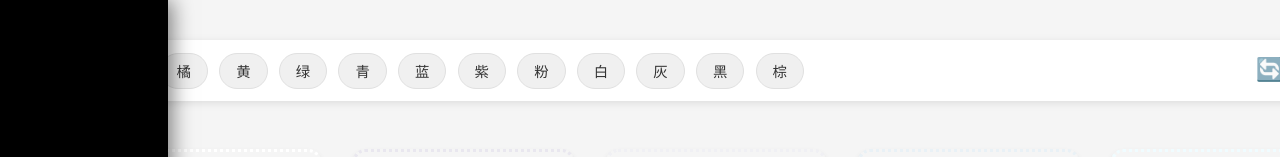
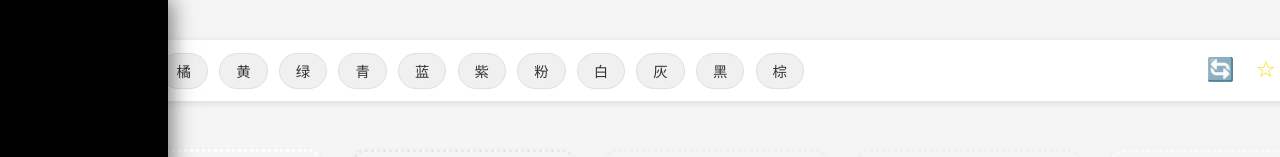
Before and after one commit to PrismCC/Pallete, a Vue app: page / in a window 1280 px wide. Shown: the top 157 px of the page. Built offline with nearby package versions, Linux system fonts and the light colour scheme.

Commit message:
自定义颜色功能

```diff
--- /dev/null
+++ b/src/components/AddCustomColor.vue
@@ -0,0 +1,240 @@
+<template>
+  <div v-if="show" class="modal-overlay" @click.self="close">
+    <div class="add-color-modal">
+      <h2>添加自定义颜色</h2>
+      <div class="form-group">
+        <label>颜色名称</label>
+        <input v-model="customColor.name" type="text" placeholder="输入颜色名称">
+      </div>
+      <div class="form-group">
+        <label>HEX 值</label>
+        <div class="color-input">
+          <input
+              v-model="customColor.hex"
+              type="text"
+              placeholder="#FFFFFF"
+              :style="{ backgroundColor: validHexColor }"
+          >
+          <input
+              v-model="customColor.hex"
+              type="color"
+              class="color-picker"
+          >
+        </div>
+      </div>
+      <div class="form-group">
+        <label>选择标签</label>
+        <div class="tags-container">
+          <span
+              v-for="tag in tagOrder"
+              :key="tag"
+              class="tag"
+              :style="{
+              backgroundColor: selectedTags.includes(tag) ? tagColors[tag] : '#f0f0f0',
+              border: selectedTags.includes(tag) ? '1px solid #7f7f7f' : '1px solid #e0e0e0'
+            }"
+              @click="toggleTag(tag)"
+          >
+            {{ tag }}
+          </span>
+        </div>
+      </div>
+      <div class="form-actions">
+        <button class="cancel" @click="close">取消</button>
+        <button class="confirm" @click="saveColor" :disabled="!isFormValid">添加</button>
+      </div>
+    </div>
+  </div>
+</template>
+
+<script setup>
+import { ref, computed } from 'vue'
+
+const props = defineProps({
+  show: Boolean,
+  tagOrder: Array,
+  tagColors: Object
+})
+
+const emit = defineEmits(['close', 'save'])
+
+const customColor = ref({
+  name: '',
+  hex: '',
+  tags: []
+})
+
+const selectedTags = ref([])
+
+const validHexColor = computed(() => {
+  const hexRegex = /^#([A-Fa-f0-9]{6}|[A-Fa-f0-9]{3})$/
+  return hexRegex.test(customColor.value.hex) ? customColor.value.hex : '#ffffff'
+})
+
+const isFormValid = computed(() => {
+  return customColor.value.name.trim() &&
+      /^#([A-Fa-f0-9]{6}|[A-Fa-f0-9]{3})$/.test(customColor.value.hex) &&
+      selectedTags.value.length > 0
+})
+
+const toggleTag = (tag) => {
+  const index = selectedTags.value.indexOf(tag)
+  if (index === -1) {
+    selectedTags.value.push(tag)
+  } else {
+    selectedTags.value.splice(index, 1)
+  }
+}
+
+const saveColor = () => {
+  // 确保HEX值格式正确
+  let hex = customColor.value.hex
+  if (hex.length === 4) { // 如 #fff
+    hex = '#' + hex[1] + hex[1] + hex[2] + hex[2] + hex[3] + hex[3]
+  }
+
+  // 将HEX转换为RGB
+  const r = parseInt(hex.substr(1, 2), 16)
+  const g = parseInt(hex.substr(3, 2), 16)
+  const b = parseInt(hex.substr(5, 2), 16)
+
+  const newColor = {
+    ...customColor.value,
+    hex: hex.toUpperCase(),
+    r,
+    g,
+    b,
+    tags: [...selectedTags.value],
+    custom: true // 标记为自定义颜色
+  }
+
+  emit('save', newColor)
+  resetForm()
+  close()
+}
+
+const resetForm = () => {
+  customColor.value = { name: '', hex: '', tags: [] }
+  selectedTags.value = []
+}
+
+const close = () => {
+  emit('close')
+  resetForm()
+}
+</script>
+
+<style scoped>
+.modal-overlay {
+  position: fixed;
+  top: 0;
+  left: 0;
+  width: 100%;
+  height: 100%;
+  background: rgba(0, 0, 0, 0.5);
+  display: flex;
+  justify-content: center;
+  align-items: center;
+  z-index: 2000;
+}
+
+.add-color-modal {
+  background: white;
+  border-radius: 12px;
+  padding: 2rem;
+  width: 100%;
+  max-width: 500px;
+  box-shadow: 0 8px 32px rgba(0, 0, 0, 0.3);
+}
+
+h2 {
+  margin-top: 0;
+  color: #333;
+}
+
+.form-group {
+  margin-bottom: 1.5rem;
+}
+
+label {
+  display: block;
+  margin-bottom: 0.5rem;
+  font-weight: 600;
+  color: #555;
+}
+
+input[type="text"] {
+  width: 100%;
+  padding: 10px;
+  border: 1px solid #ddd;
+  border-radius: 6px;
+  font-size: 1rem;
+  box-sizing: border-box;
+}
+
+.color-input {
+  display: flex;
+  align-items: center;
+  gap: 10px;
+}
+
+.color-picker {
+  height: 42px;
+  width: 50px;
+  padding: 0;
+  border: none;
+  cursor: pointer;
+}
+
+.tags-container {
+  display: flex;
+  flex-wrap: wrap;
+  gap: 8px;
+  margin-top: 0.5rem;
+}
+
+.tag {
+  padding: 0.4rem 0.8rem;
+  border-radius: 16px;
+  font-size: 0.85rem;
+  cursor: pointer;
+  transition: all 0.2s;
+}
+
+.form-actions {
+  display: flex;
+  justify-content: flex-end;
+  gap: 1rem;
+}
+
+button {
+  padding: 0.6rem 1.2rem;
+  border: none;
+  border-radius: 6px;
+  font-size: 1rem;
+  cursor: pointer;
+  transition: background-color 0.2s;
+}
+
+button.cancel {
+  background-color: #f5f5f5;
+}
+
+button.cancel:hover {
+  background-color: #e0e0e0;
+}
+
+button.confirm {
+  background-color: #4a9dff;
+  color: white;
+}
+
+button.confirm:hover {
+  background-color: #3a8def;
+}
+
+button.confirm:disabled {
+  background-color: #cccccc;
+  cursor: not-allowed;
+}
+</style>
--- a/src/components/ColorDetail.vue
+++ b/src/components/ColorDetail.vue
@@ -6,12 +6,23 @@
           class="color-pane"
           :style="{ backgroundColor: color.hex, boxShadow: `inset 0 0 12px ${insetShadowColor}` }"
       ></div>
-
       <!-- 右侧信息展示区域 -->
       <div class="info-pane">
-        <button class="favorite-btn" @click.stop="toggleFavorite(color.name)">
-          <span :class="['star', { 'filled': isFavorite }]">{{ isFavorite ? '★' : '☆' }}</span>
-        </button>
+        <div class="top-buttons">
+          <button class="favorite-btn" @click.stop="toggleFavorite(color.name)">
+            <span :class="['star', { 'filled': isFavorite }]">{{ isFavorite ? '★' : '☆' }}</span>
+          </button>
+
+          <!-- 添加的垃圾桶按钮 -->
+          <button
+              v-if="color.custom"
+              class="delete-btn"
+              @click.stop="confirmDelete"
+          >
+            🗑️
+          </button>
+        </div>
+
         <h2>{{ color.name }}</h2>
         <div class="info-item">
           <span class="label">HEX:</span>
@@ -47,15 +58,15 @@
     </div>
   </div>
 </template>
-
 <script setup>
 import {computed, inject} from 'vue'
-
-const props = defineProps({ color: Object })
+const props = defineProps({
+  color: Object,
+  isCustom: Boolean
+})
 const favorites = inject('favorites')
 const toggleFavorite = inject('toggleFavorite')
-
-const emit = defineEmits(['close', 'toast'])
+const emit = defineEmits(['close', 'toast', 'delete'])
 const copyHex = () => {
   navigator.clipboard.writeText(props.color.hex)
       .then(() => emit('toast', 'HEX码已复制'))
@@ -67,26 +78,30 @@ const copyRgb = () => {
       .then(() => emit('toast', 'RGB值已复制'))
       .catch(() => emit('toast', '复制失败'))
 }
-
 // tag 颜色映射（与ColorCard保持同步）
 const tagColors = inject('tagColors')
-
 // 生成边框颜色（比背景色深15%）
 const adjustBorderColor = (hex) => {
   if (!hex) return '#ccc'
   const rgb = hex.slice(1, 7).match(/.{2}/g)
   return `rgb(${rgb.map(x => Math.max(0, parseInt(x, 16) - 40)).join(',')})`
 }
-
 // 生成内阴影颜色（降低亮度）
 const insetShadowColor = computed(() => {
   const rgb = props.color.hex.slice(1, 7).match(/.{2}/g)
   return `rgba(${rgb.map(x => parseInt(x, 16)).join(',')}, 0.3)`
 })
-
 const isFavorite = computed(() =>
     favorites.value.includes(props.color.name)
 )
+// 删除确认
+const confirmDelete = () => {
+  // if (confirm(`确定要删除 "${props.color.name}" 吗？`)) {
+  //   emit('delete', props.color)
+  //   emit('close')
+  // }
+  emit('delete', props.color)
+}
 </script>
 
 <style scoped>
@@ -262,4 +277,38 @@ h2::after {
     overflow-y: visible;
   }
 }
+
+/* 添加顶部按钮容器 */
+.top-buttons {
+  position: absolute;
+  top: 10px;
+  right: 10px;
+  display: flex;
+  gap: 8px;
+}
+.delete-btn {
+  background: none;
+  border: none;
+  font-size: 24px;
+  cursor: pointer;
+  padding: 4px;
+  display: flex;
+  align-items: center;
+  justify-content: center;
+  transition: all 0.3s;
+  border-radius: 4px;
+}
+.delete-btn:hover {
+  background-color: #ffe6e6;
+  transform: scale(1.1);
+}
+.delete-btn:active {
+  transform: scale(0.9);
+}
+/* 调整收藏按钮位置 */
+.favorite-btn {
+  position: static;
+  top: auto;
+  right: auto;
+}
 </style>
```
Also changed, not shown: src/App.vue (+87 -26 lines).
